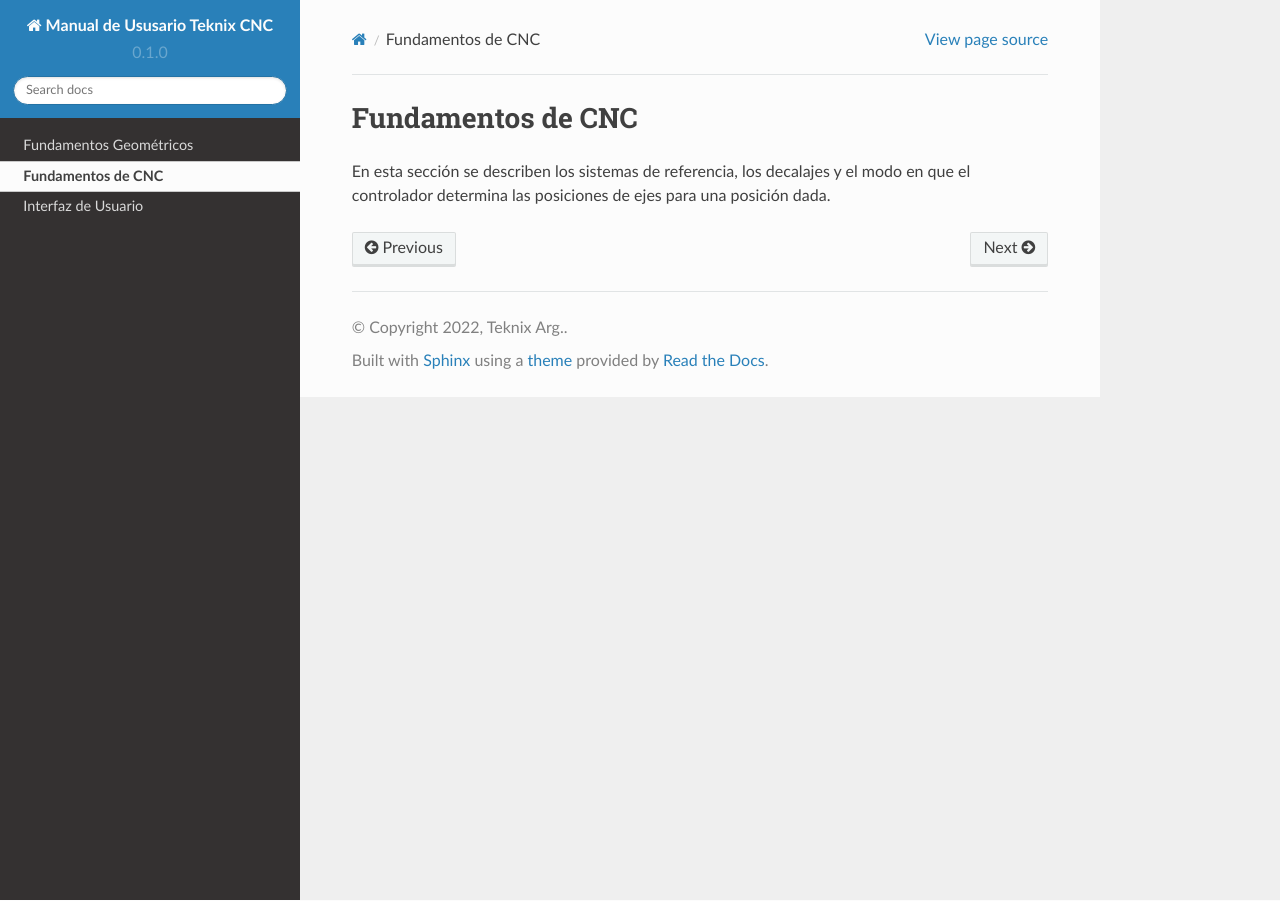
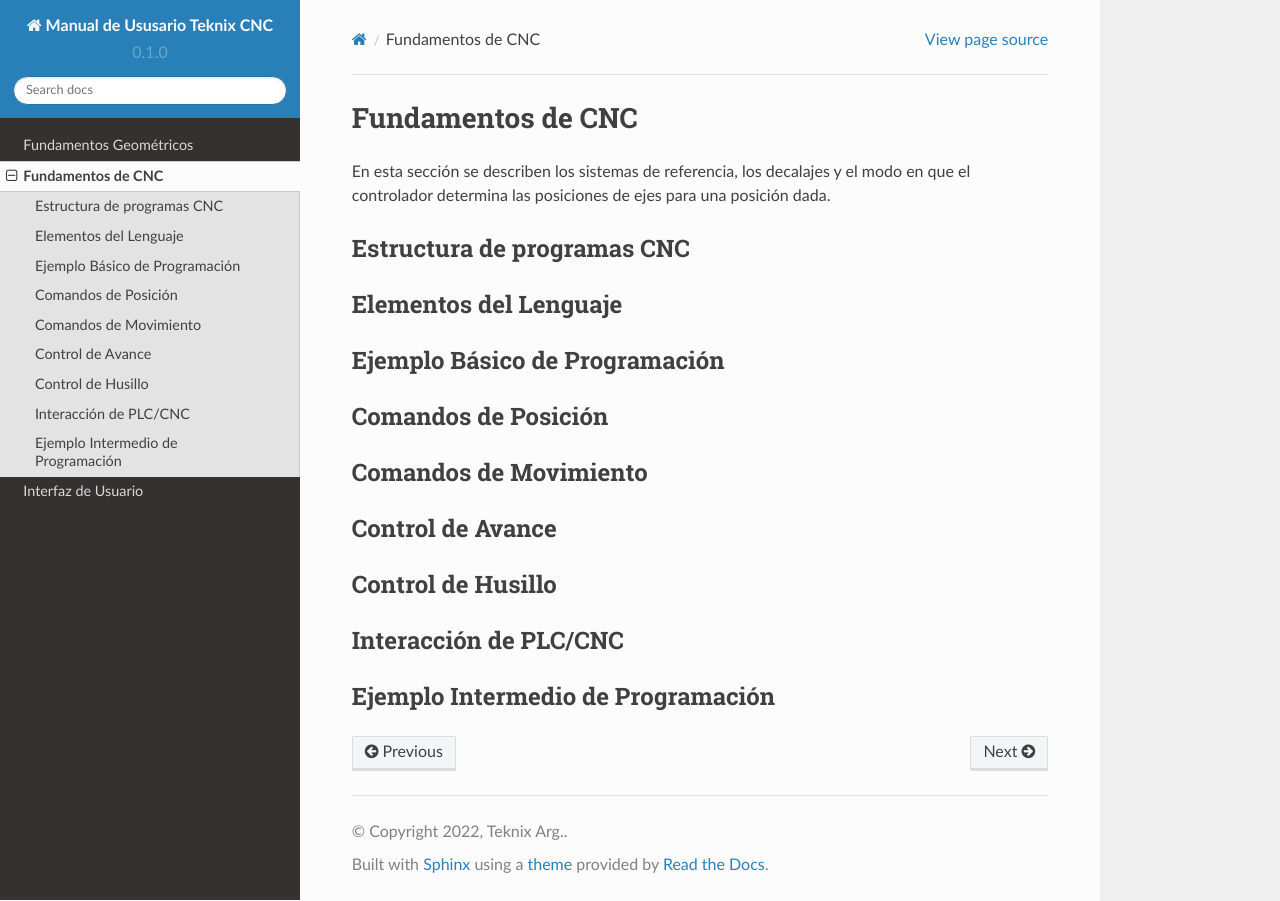
Before and after one commit to joseluperi/Manual-Teknix-CNC, a Sphinx documentation site: the page built from docs/source/cncFundamentals.rst, in a window 1280 px wide. Built offline with Sphinx 7.4.7 and the Read the Docs theme 2.0.0, drawn with Linux system fonts in a browser that asks for light colours.

Commit message:
Update cncFundamentals.rst

```diff
--- a/docs/source/cncFundamentals.rst
+++ b/docs/source/cncFundamentals.rst
@@ -1,6 +1,54 @@
-.. _FundamentosCNC::
-
 Fundamentos de CNC
 ==================
 
 En esta sección se describen los sistemas de referencia, los decalajes y el modo en que el controlador determina las posiciones de ejes para una posición dada.
+
+.. _estrCNC:
+
+Estructura de programas CNC
+---------------------------
+
+.. _lenguajeCNC:
+
+Elementos del Lenguaje
+----------------------
+
+.. _ejemploCNCbasico:
+
+Ejemplo Básico de Programación
+------------------------------
+
+.. _comandosPosicion:
+
+Comandos de Posición
+--------------------
+
+
+.. _comandosMovimiento:
+
+Comandos de Movimiento
+----------------------
+
+
+.. _controlAvance:
+
+Control de Avance
+-----------------
+
+
+.. _controlHusillo:
+
+Control de Husillo
+------------------
+
+
+.. _interPLCconCNC:
+
+Interacción de PLC/CNC
+-----------------------
+
+
+.. _ejemploCNCintermedio:
+
+Ejemplo Intermedio de Programación
+----------------------------------
```
